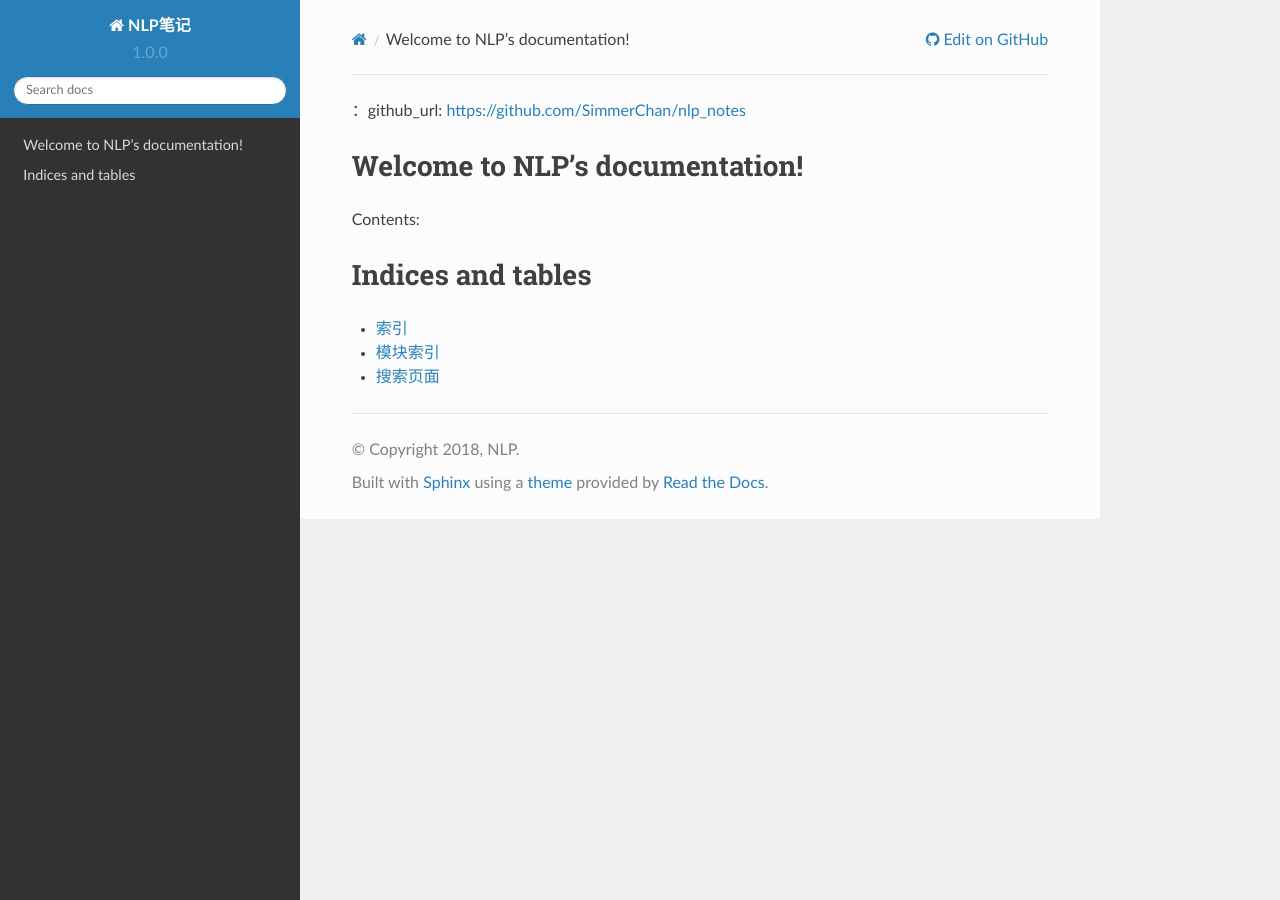
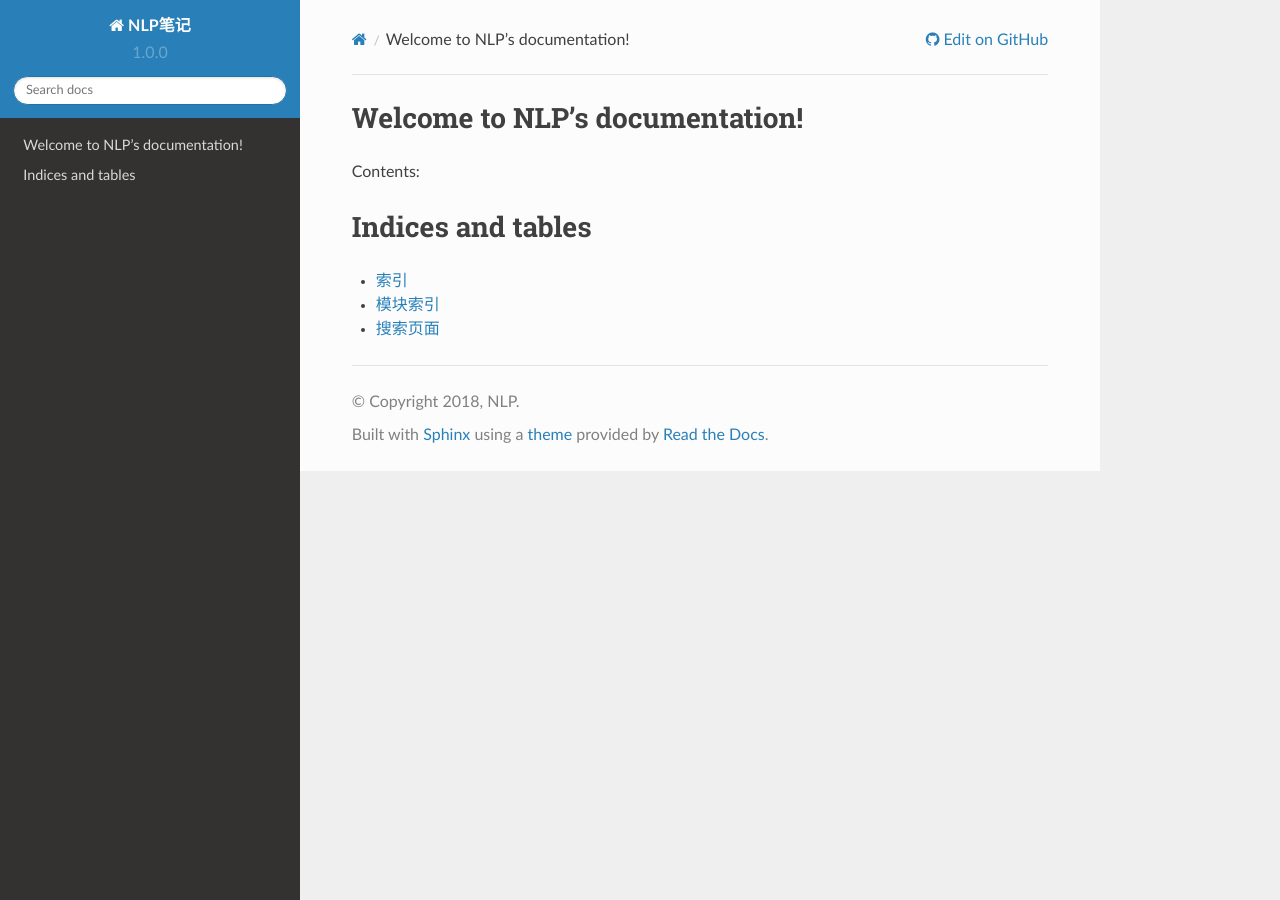
Before and after one commit to SimmerChan/nlp_notes, a Sphinx documentation site: the page built from docs/index.rst, in a window 1280 px wide. Built offline with Sphinx 7.4.7 and the Read the Docs theme 2.0.0, drawn with Linux system fonts in a browser that asks for light colours; some of the changed lines change nothing that is shown.

Commit message:
change url

```diff
--- a/docs/index.rst
+++ b/docs/index.rst
@@ -3,7 +3,8 @@
    You can adapt this file completely to your liking, but it should at least
    contain the root `toctree` directive.
 
-：github_url: https://github.com/SimmerChan/nlp_notes
+ .. meta::
+	：github_url: https://github.com/SimmerChan/nlp_notes
 
 Welcome to NLP's documentation!
 ===============================
```
Also changed, not shown: 5 other files.
